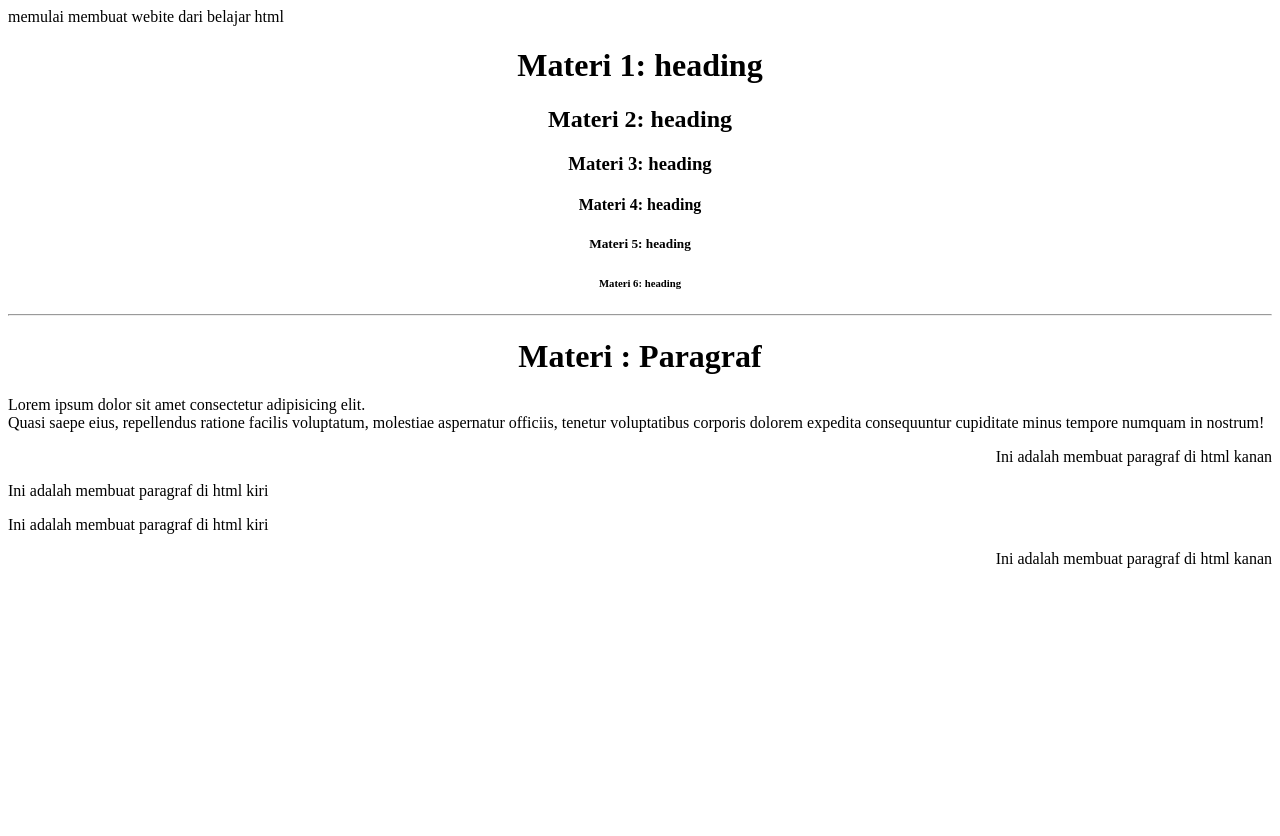
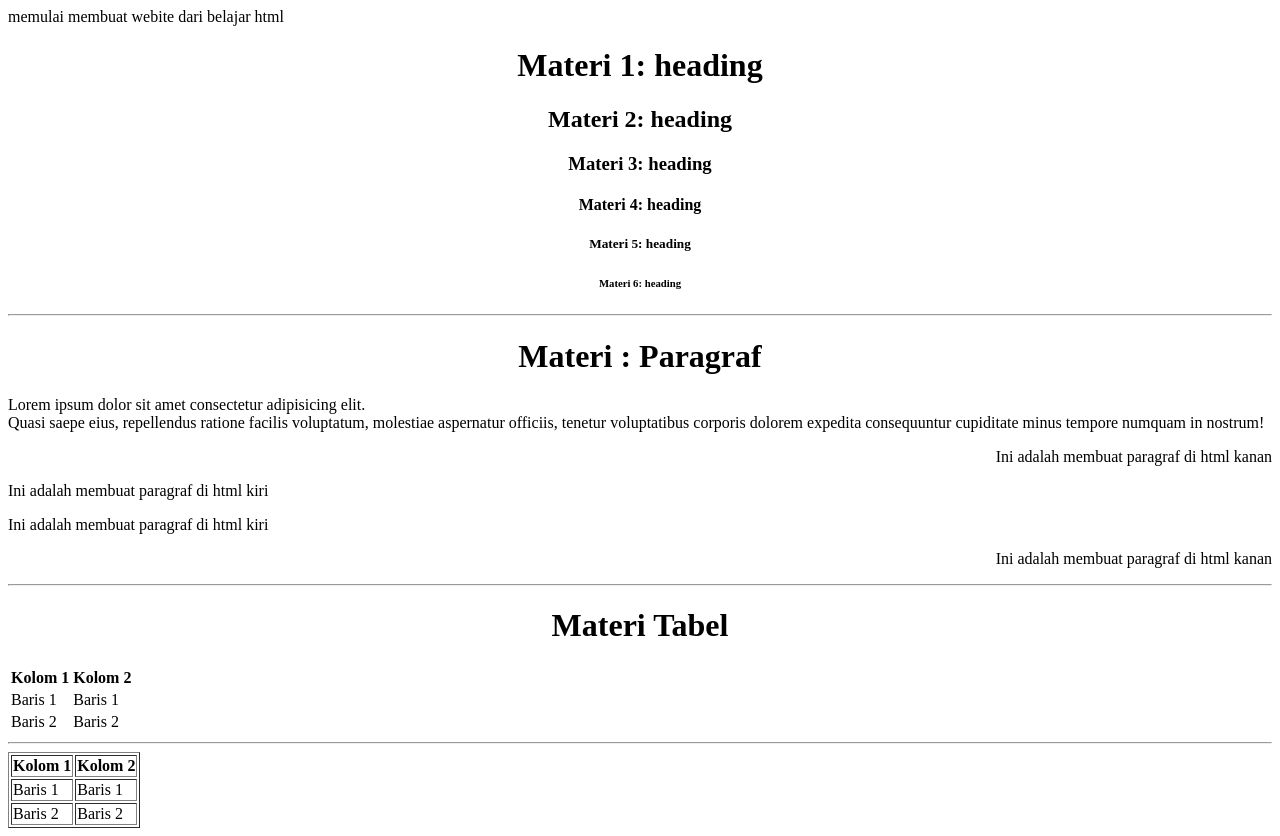
Before and after one commit to sodikinnaa/belajarhtml, a plain HTML site: page index.html in a window 1280 px wide. Before the commit the page ends 800 px from the top, so only its background shows below. Drawn offline with Linux system fonts and the light colour scheme.

Commit message:
hari pertama

```diff
--- a/index.html
+++ b/index.html
@@ -27,6 +27,41 @@
     <p>Ini adalah membuat paragraf di html kiri</p>
 
     <p align="right">Ini adalah membuat paragraf di html kanan </p>
+    <hr>
+    <h1 align="center">Materi Tabel</h1>
+
+    <table>
+        <tr>
+            <th>Kolom 1</th>
+            <th>Kolom 2</th>
+        </tr>
+        <tr>
+            <td>Baris 1</td>
+            <td>Baris 1</td>
+        </tr>
+        <tr>
+            <td>Baris 2</td>
+            <td>Baris 2</td>
+        </tr>
+    </table>
+
+    <hr>
+
+    <table border="1">
+        <tr>
+            <th>Kolom 1</th>
+            <th>Kolom 2</th>
+        </tr>
+        <tr>
+            <td>Baris 1</td>
+            <td>Baris 1</td>
+        </tr>
+        <tr>
+            <td>Baris 2</td>
+            <td>Baris 2</td>
+        </tr>
+    </table>
+
 
 
 
```
